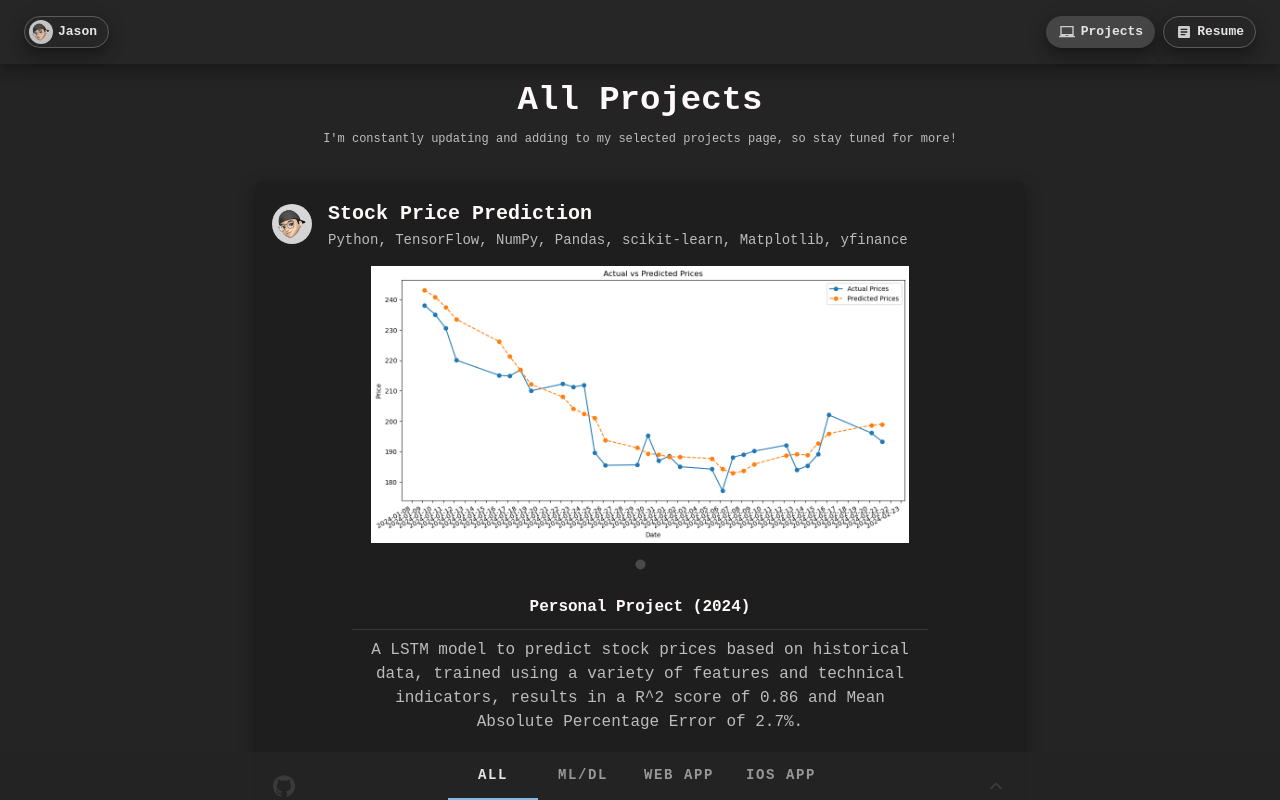
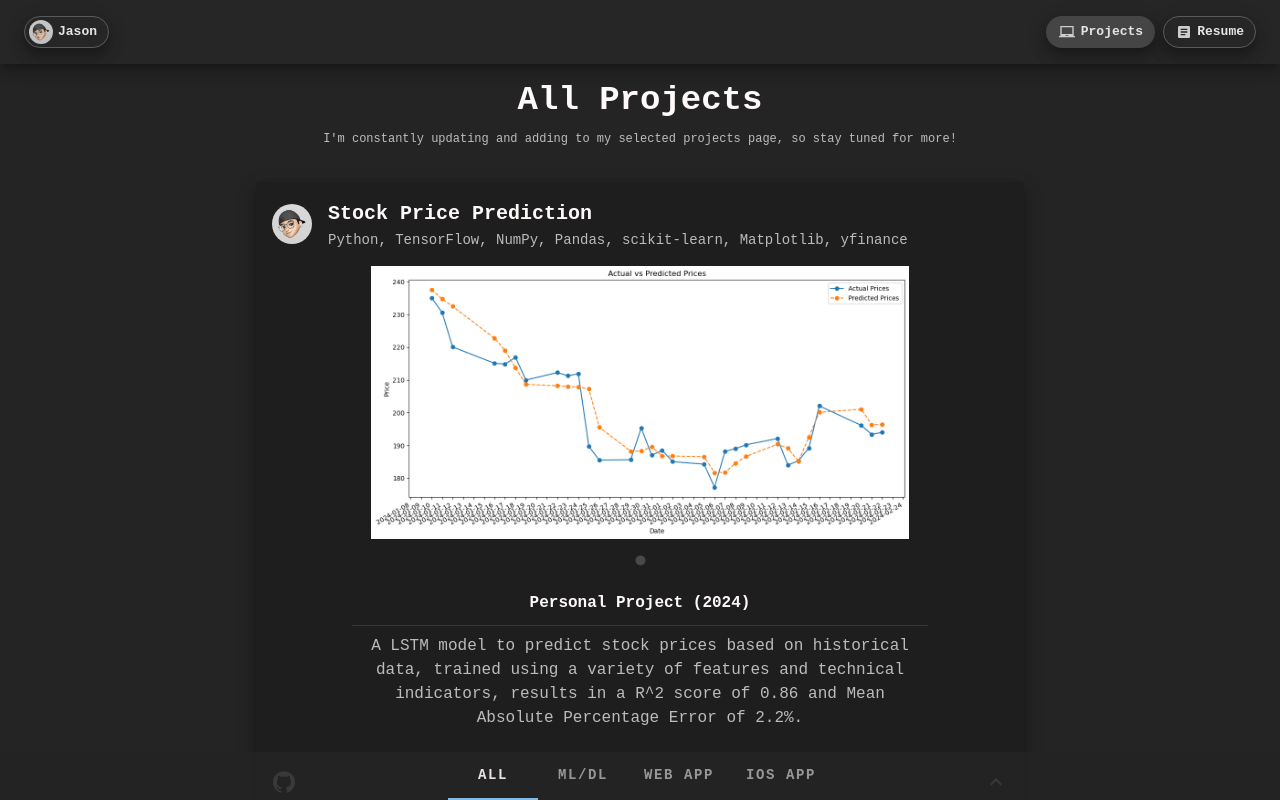
Before and after one commit to Jason-Wuuuu/Jason, a React (Vite) app: page /projects in a window 1280 px wide. Shown: the top 800 px of the page. Built offline with nearby package versions, Linux system fonts and the light colour scheme.

Commit message:
stock price

```diff
--- a/src/components/Projects.jsx
+++ b/src/components/Projects.jsx
@@ -16,12 +16,12 @@ const projects = [
     course: "Personal",
     category: "ML/DL",
     description:
-      "A LSTM model to predict stock prices based on historical data, trained using a variety of features and technical indicators, results in a R^2 score of 0.86 and Mean Absolute Percentage Error of 2.7%.",
+      "A LSTM model to predict stock prices based on historical data, trained using a variety of features and technical indicators, results in a R^2 score of 0.86 and Mean Absolute Percentage Error of 2.2%.",
     tech_stack:
       "Python, TensorFlow, NumPy, Pandas, scikit-learn, Matplotlib, yfinance",
     githubUrl: "https://github.com/Jason-Wuuuu/stock_price_prediction",
     demoUrl: "",
-    screenshots: ["stock_price_lstm/output.png"],
+    screenshots: ["stock_price_lstm/prediction.png"],
   },
   {
     title: "Visual Board",
```
Also changed, not shown: public/images/stock_price_lstm/output.png (deleted), public/images/stock_price_lstm/prediction.png (added).
